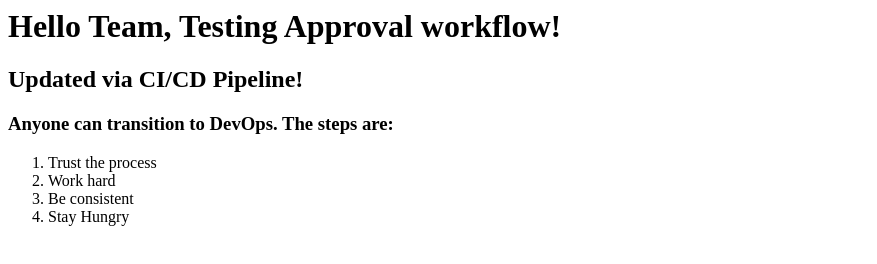
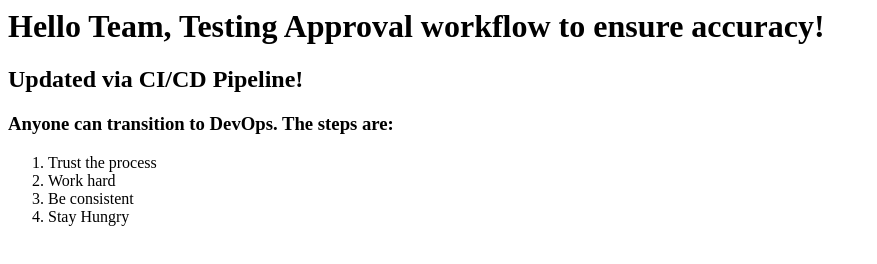
Before and after one commit to Zayellecks/aws-static-website-pipeline, a plain HTML site: page index.html in a window 1280 px wide. Shown: the whole page, without its empty margins (0-877 px from the left). Drawn offline with Linux system fonts and the light colour scheme.

Commit message:
Update index.html

```diff
--- a/index.html
+++ b/index.html
@@ -1,4 +1,4 @@
-<h1>Hello Team, Testing Approval workflow!</h1>
+<h1>Hello Team, Testing Approval workflow to ensure accuracy!</h1>
 <h2>Updated via CI/CD Pipeline!</h2>
 <h3>Anyone can transition to DevOps. The steps are: </h3>
 <ol>
```
